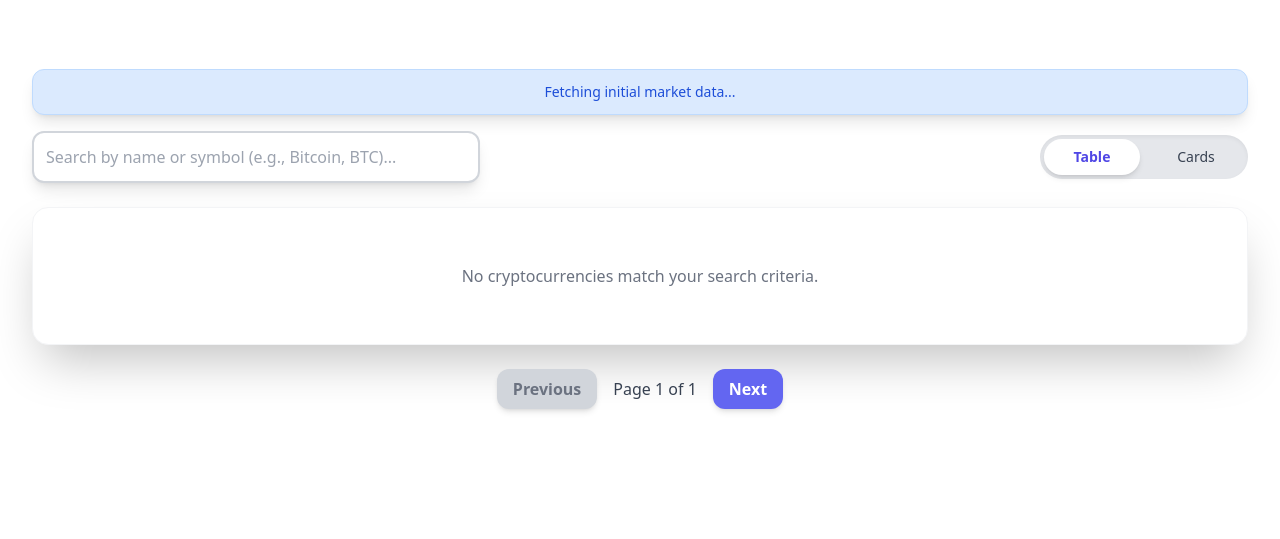
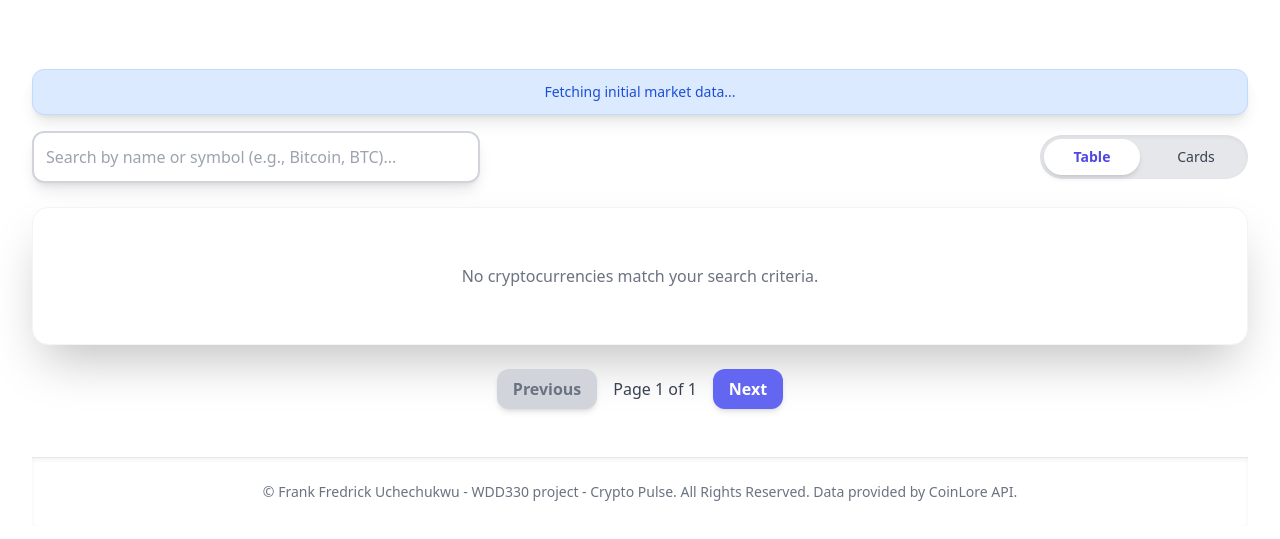
Before and after one commit to fteduche/cryptopluse, a website built with Vite: page index.html in a window 1280 px wide. Shown: the part 103-642 px from the top of the page. Built offline with nearby package versions, Linux system fonts and the light colour scheme; no server answers.

Commit message:
fixed footer

```diff
--- a/index.html
+++ b/index.html
@@ -128,7 +128,12 @@
   </div>
 
   <script type="module" src="/src/main.js"></script>
-  <script type="module" src="/src/footer.js"></script>
+  <footer class="mt-12 py-6 border-t border-gray-200 text-center bg-white shadow-inner">
+    <p class="text-sm text-gray-500">
+      &copy; <span id="footer-year"></span>Frank Fredrick Uchechukwu - WDD330 project - Crypto Pulse. All Rights
+      Reserved. Data provided by CoinLore API.
+    </p>
+  </footer>
 </body>
 
 </html>
--- a/src/footer.js
+++ b/src/footer.js
@@ -1,10 +1,3 @@
-document.addEventListener('DOMContentLoaded', () => {
-    // Dynamically insert current year
-    const footerYearEl = document.getElementById('footer-year');
-    if (footerYearEl) {
-        footerYearEl.textContent = new Date().getFullYear();
-    }
-
 // Optional: Scroll-to-top button
 const scrollBtn = document.createElement('button');
 scrollBtn.id = 'scroll-top-btn';
@@ -26,4 +19,3 @@ document.addEventListener('DOMContentLoaded', () => {
 scrollBtn.addEventListener('click', () => {
     window.scrollTo({ top: 0, behavior: 'smooth' });
 });
-});
```
Lines whose indentation alone changed are shown as unchanged.
